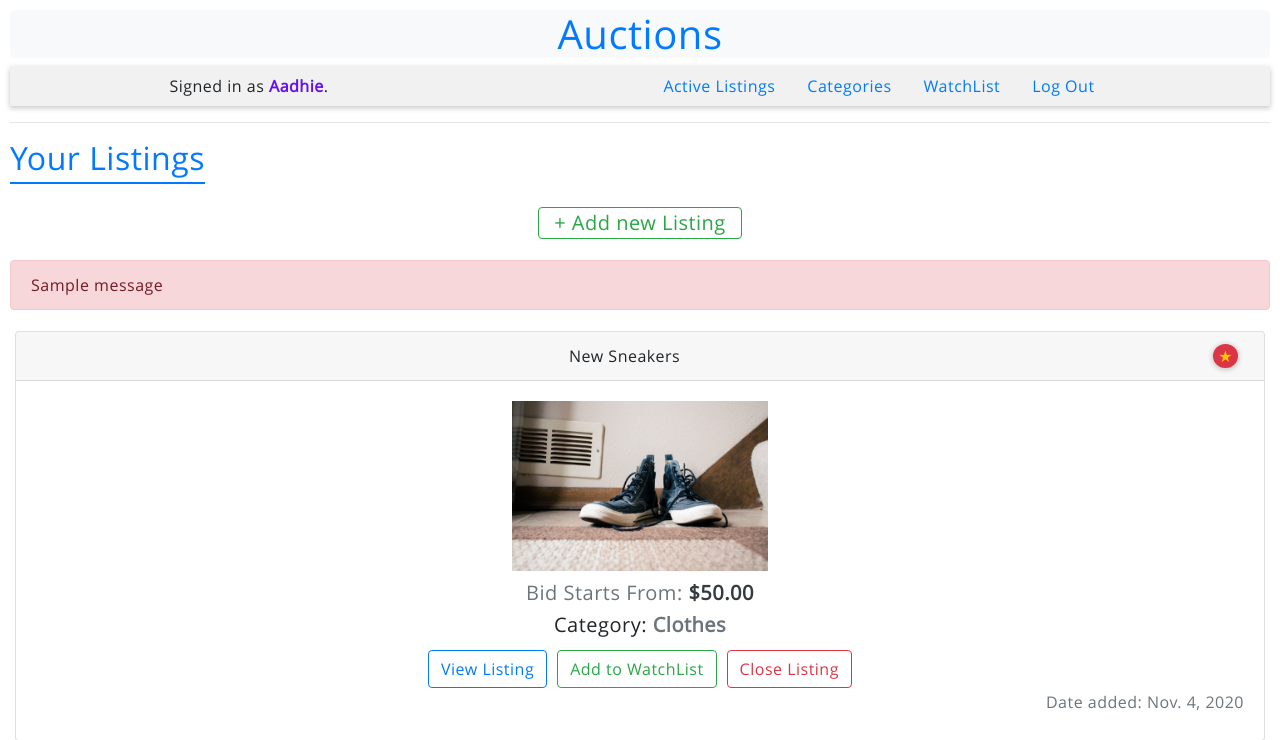
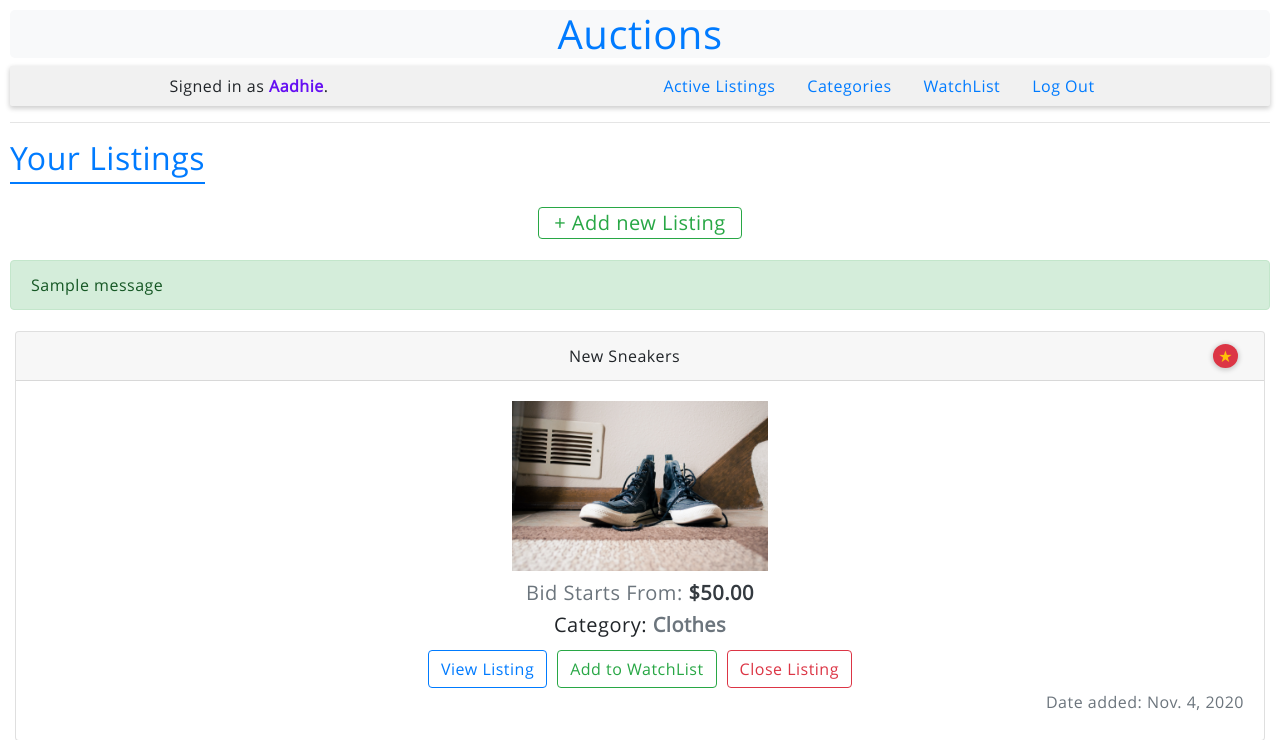
Before and after one commit to Aadhieaswar/Auction-Django-App, a Django app: page /user_listings in a window 1280 px wide. Shown: the top 740 px of the page. Run offline with Django 3.2, Linux system fonts and the light colour scheme; a user stored in the database is signed in; data comes from the database, SQL or seed files in the repository; both versions use the stored data as it was after the commit; tables that the repository leaves empty hold one stand-in row (values such as "Sample post"); one stand-in notice (Sample message) is shown; some libraries are stand-ins or nearby versions.

Commit message:
fixed alert message in user listings page

```diff
--- a/auctions/templates/auctions/userlistings.html
+++ b/auctions/templates/auctions/userlistings.html
@@ -9,7 +9,7 @@
 
   {% if messages %}
     {% for message in messages %}
-    <div class="alert alert-danger">
+    <div class="alert alert-{{ message.tags }}">
       {{ message }}
     </div>
     {% endfor %}
```
Also changed, not shown: db.sqlite3.
